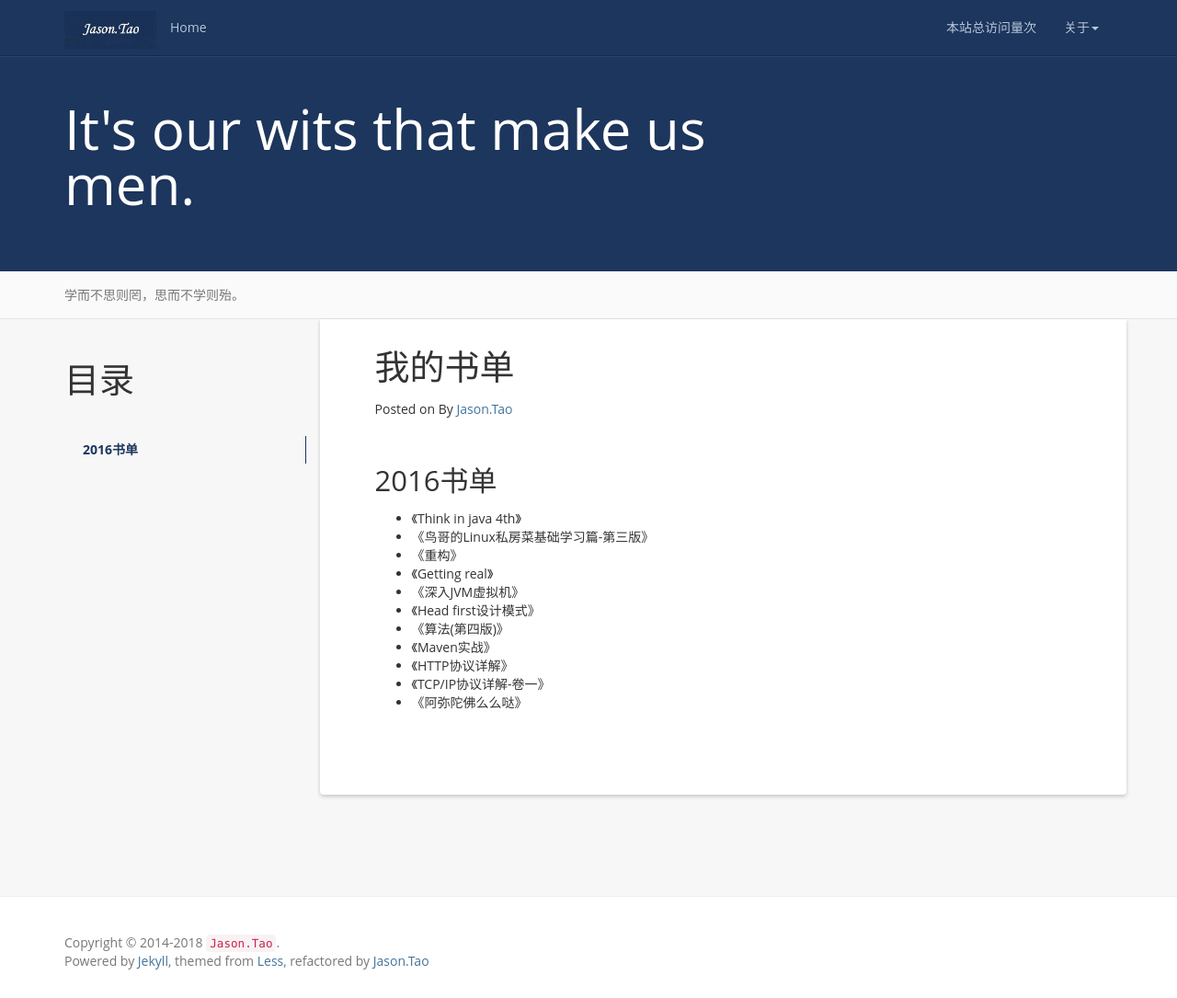
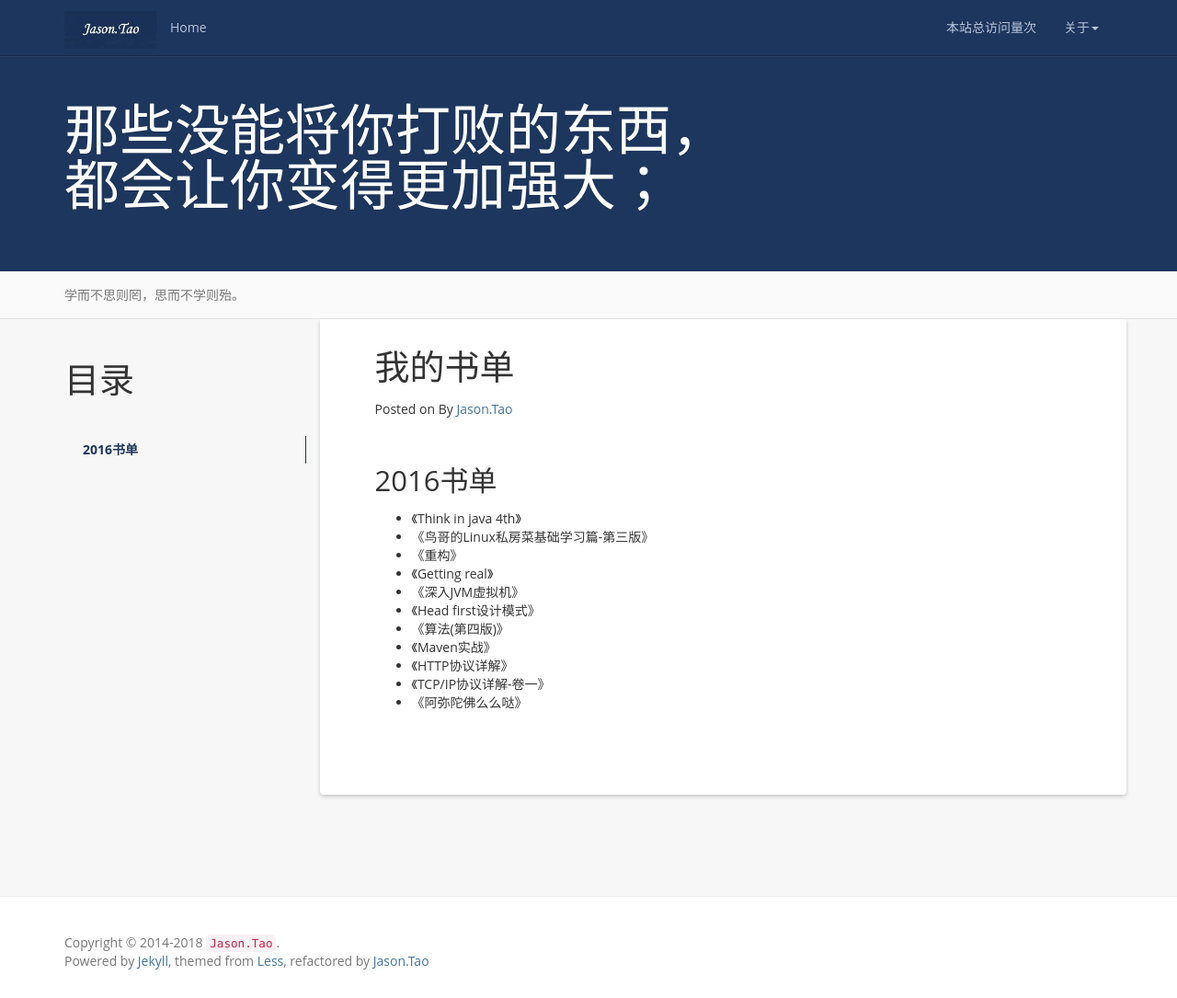
Before and after one commit to taozhuwen/taozhuwen.github.io, a Jekyll site: the page built from books.md, in a window 1280 px wide and 1085 px high. Shown: the whole window at 92% size. Built offline with Jekyll 4.4.1, drawn with Linux system fonts in a browser that asks for light colours; nearby versions of some CDN libraries; a script that is not in the unit is left out; comment, search, counter and statistics services are not loaded.

Commit message:
Update _config.yml

```diff
--- a/_config.yml
+++ b/_config.yml
@@ -6,9 +6,9 @@ url: https://blog.csdn.net/taozhuwen
 resume_site: https://blog.csdn.net/taozhuwen
 github: https://github.com/taozhuwen/
 baseurl: ''
-description: Actually, less is more!
+description: 活到老，学到老！！！
 meta_description: 学而不思则罔;思而不学则殆;生命不止;折腾不休
-motto: It's our wits that make us men.
+motto: 那些没能将你打败的东西，都会让你变得更加强大；
 banner: 学而不思则罔，思而不学则殆。
 
 #permalink: /:categories/:year/:month/:day/:title/
```
